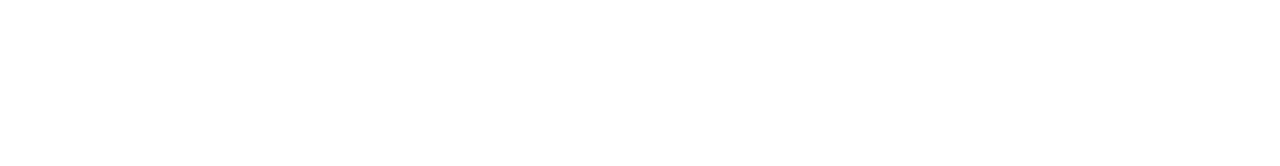
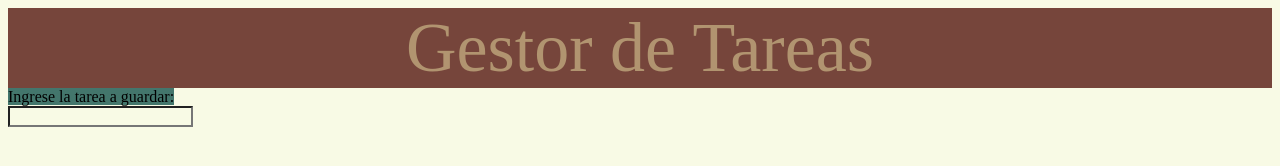
Before and after one commit to ajulianaf/Aplicaciones-, a plain HTML site: page Gestor_Tareas/index.html in a window 1280 px wide. Drawn offline with Linux system fonts and the light colour scheme.

Commit message:
Se agrega carpeta js en gestor de tareas e info en html y css

```diff
--- a/Gestor_Tareas/css/style.css
+++ b/Gestor_Tareas/css/style.css
@@ -0,0 +1,15 @@
+*{
+    background-color: #F8FAE5;
+}
+
+#encabezado{
+    color: #B19470;
+    background-color: #76453B;
+    font-size: 70px;
+    text-align: center;
+}
+
+
+.enunciado{
+    background-color: #43766C;
+}
--- a/Gestor_Tareas/index.html
+++ b/Gestor_Tareas/index.html
@@ -3,9 +3,21 @@
 <head>
     <meta charset="UTF-8">
     <meta name="viewport" content="width=device-width, initial-scale=1.0">
-    <title>Document</title>
+    <link rel="stylesheet" href="css/style.css">
+    <title>Gestor de Tareas</title>
 </head>
 <body>
+    <header id="encabezado">Gestor de Tareas</header>
+    <section>
+        <form name="formulario">
+            <label class="enunciado">Ingrese la tarea a guardar: </label>
+            <br>
+            <input type="text" name="tarea">
+            <br>
+        </form>
+    </section>
 
+
+    <script src="java/index.js"></script>
 </body>
 </html>
```
Also changed, not shown: Calendario_Eventos/css/estilos.css (+7 -0 lines), Calendario_Eventos/index.html (+0 -1 lines), Gestor_Tareas/js/index.js (added).
